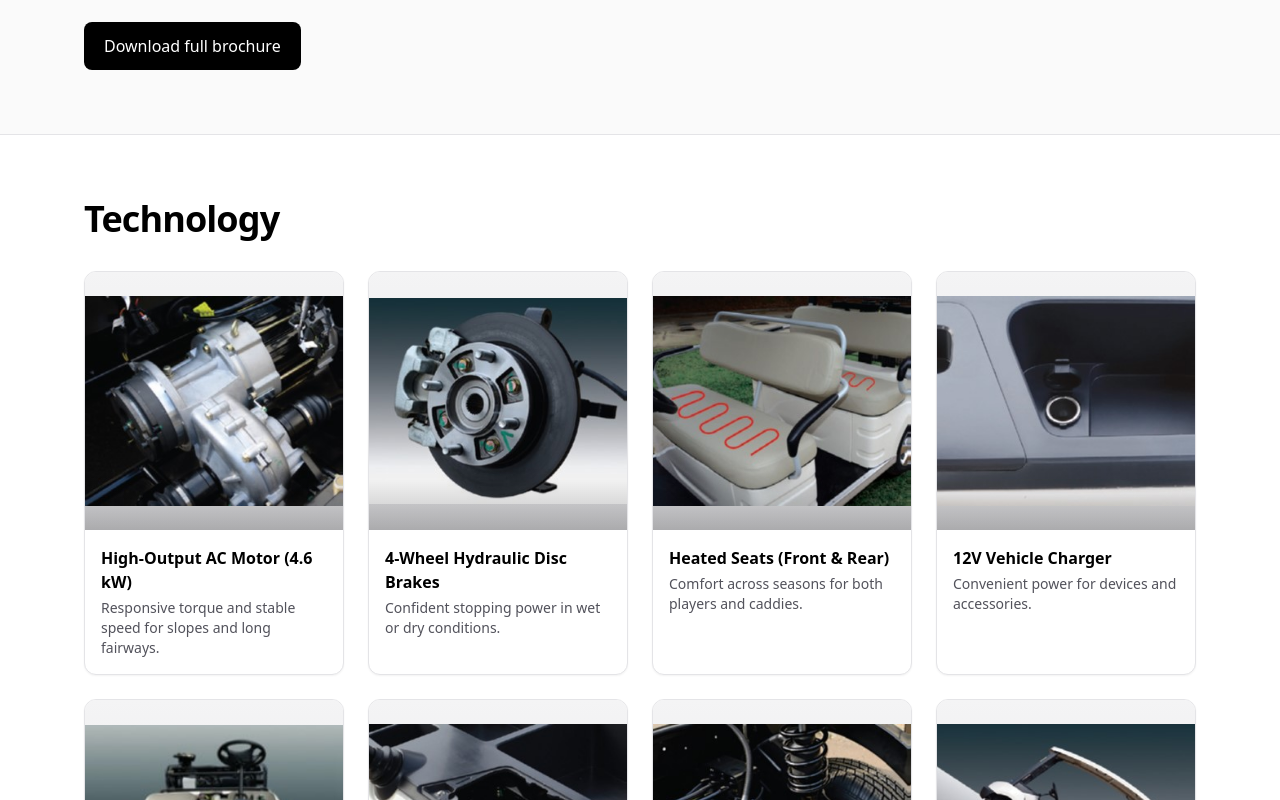
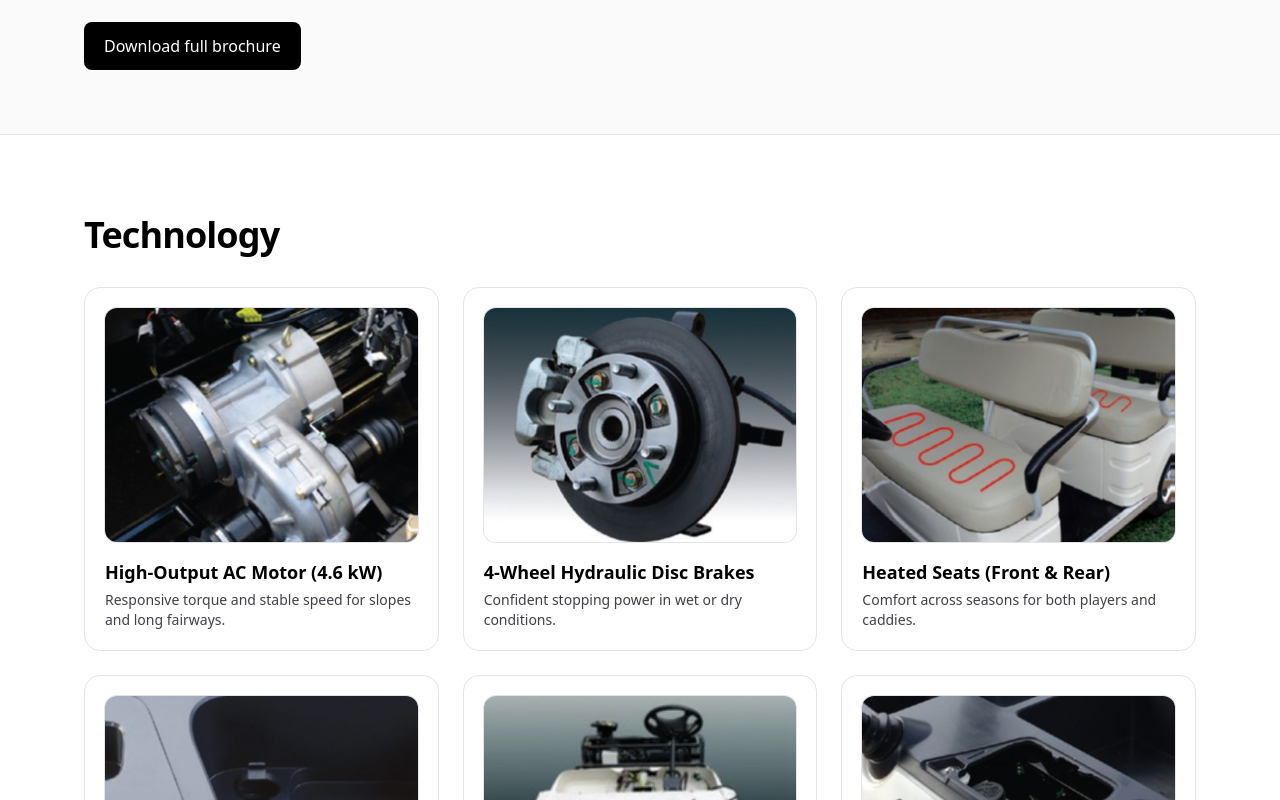
Before and after one commit to Aproglobal/apro-global-site, a React (Vite) app: page / in a window 1280 px wide. Shown: the part 3180-3980 px from the top of the page. Built offline with nearby package versions, Linux system fonts and the light colour scheme.

Commit message:
Update TechSection.tsx

```diff
--- a/src/components/TechSection.tsx
+++ b/src/components/TechSection.tsx
@@ -1,75 +1,150 @@
 // src/components/TechSection.tsx
-import React, { useEffect } from 'react';
-import { trackEvent } from '../services/analytics';
-import { TECH_FEATURES, type TechItem } from '../data/tech_features';
+import React, { useEffect, useRef } from "react";
+import { trackEvent } from "../services/analytics";
+import { TECH_FEATURES, type TechItem } from "../data/tech_features";
 
+/** 외부에서 주입되는 카피(유연한 구조, 모두 optional) */
 type TechCopy = {
-  headline: string;
-  subhead?: string;
+  title?: string;
+  subtitle?: string;
+  bullets?: string[];
 };
 
-type Props = {
-  copy?: TechCopy;
-  /** 필요 시 외부에서 다른 리스트를 주입할 수 있도록 열어둠 */
-  items?: TechItem[];
-};
+/** 내부 카드에서 쓰는 아이템 타입: key → id 매핑 */
+type FeatureItem = TechItem & { id: string };
 
-export default function TechSection({ copy, items: itemsProp }: Props) {
+/** 🔧 key를 id로 매핑하여 타입 오류(‘id’ 누락) 해결 */
+const FEATURES: FeatureItem[] = TECH_FEATURES.map((f) => ({ ...f, id: f.key }));
+
+export default function TechSection({ copy }: { copy?: TechCopy }) {
   useEffect(() => {
-    trackEvent('technology_view');
+    trackEvent("technology_view");
   }, []);
 
-  // 기본은 /data/tech_features.ts 의 리스트 사용
-  const items: TechItem[] = itemsProp ?? TECH_FEATURES;
+  // hover 1회만 트래킹
+  const hoveredRef = useRef<Set<string>>(new Set());
+  const handleHoverOnce = (id: string) => {
+    const seen = hoveredRef.current;
+    if (!seen.has(id)) {
+      seen.add(id);
+      trackEvent("technology_item_hover", { id });
+    }
+  };
+
+  const TitleBlock = () => (
+    <header className="max-w-6xl mx-auto px-5">
+      <h2 className="text-3xl md:text-4xl font-extrabold tracking-tight">
+        {copy?.title ?? "Technology"}
+      </h2>
+      {copy?.subtitle && (
+        <p className="mt-2 text-zinc-700 dark:text-zinc-300">{copy.subtitle}</p>
+      )}
+      {copy?.bullets?.length ? (
+        <ul className="mt-3 list-disc pl-5 text-sm text-zinc-600 dark:text-zinc-400 space-y-1">
+          {copy.bullets.map((b, i) => (
+            <li key={i}>{b}</li>
+          ))}
+        </ul>
+      ) : null}
+    </header>
+  );
+
+  const Card = ({ item }: { item: FeatureItem }) => (
+    <article
+      role="region"
+      aria-labelledby={`tech-${item.id}-title`}
+      tabIndex={0}
+      onMouseEnter={() => handleHoverOnce(item.id)}
+      onFocus={() => handleHoverOnce(item.id)}
+      className="
+        group rounded-2xl border border-zinc-200 dark:border-zinc-800
+        bg-white dark:bg-zinc-950/90
+        overflow-hidden p-4 md:p-5
+        transition-all duration-200
+        hover:shadow-lg hover:-translate-y-0.5
+        focus:outline-none focus-visible:ring-2 focus-visible:ring-black/20 dark:focus-visible:ring-white/20
+      "
+    >
+      {/* 이미지 래퍼: 4:3 비율, 작은 원본도 깔끔하게 보이도록 object-cover + 약한 링 */}
+      <div
+        className="
+          relative rounded-xl overflow-hidden
+          ring-1 ring-zinc-200 dark:ring-zinc-800
+          aspect-[4/3]
+        "
+      >
+        <img
+          src={item.img}
+          alt={item.title}
+          loading="lazy"
+          decoding="async"
+          className="
+            h-full w-full object-cover
+            transition-transform duration-300
+            group-hover:scale-[1.02]
+          "
+        />
+        <div
+          className="
+            pointer-events-none absolute inset-0
+            bg-gradient-to-t from-black/10 to-transparent
+            dark:from-black/20
+            opacity-0 group-hover:opacity-100 transition-opacity
+          "
+        />
+      </div>
+
+      <h3 id={`tech-${item.id}-title`} className="mt-4 text-base md:text-lg font-semibold">
+        {item.title}
+      </h3>
+      {item.desc && (
+        <p className="mt-1 text-sm text-zinc-700 dark:text-zinc-300">{item.desc}</p>
+      )}
+    </article>
+  );
 
   return (
     <section
       id="technology"
-      className="py-16 bg-white text-black border-t border-zinc-200 dark:bg-black dark:text-white dark:border-zinc-800"
+      className="py-20 bg-white text-black border-t border-zinc-200 dark:bg-black dark:text-white dark:border-zinc-800"
     >
-      <div className="max-w-6xl mx-auto px-5">
-        <header className="max-w-3xl">
-          <h2 className="text-3xl md:text-4xl font-extrabold tracking-tight">
-            {copy?.headline ?? 'Technology'}
-          </h2>
-          {copy?.subhead ? (
-            <p className="mt-2 text-zinc-700 dark:text-zinc-300">
-              {copy.subhead}
-            </p>
-          ) : null}
-        </header>
+      <TitleBlock />
 
-        {/* 그리드: 모바일 2열, 데스크탑 4열 */}
-        <div className="mt-8 grid grid-cols-2 md:grid-cols-4 gap-4 md:gap-6">
-          {items.map((it) => (
-            <article
-              key={it.key}
-              className="group rounded-xl border border-zinc-200 dark:border-zinc-800 overflow-hidden bg-white dark:bg-zinc-950/90 shadow-sm hover:shadow-md transition-shadow"
-            >
-              {/* 이미지 래퍼: 1:1 비율, 저해상도 보정용 배경 */}
-              <div className="relative aspect-square bg-gradient-to-b from-zinc-100 to-zinc-200 dark:from-zinc-900 dark:to-zinc-800">
-                <img
-                  src={it.img}
-                  alt={it.title}
-                  className="absolute inset-0 w-full h-full object-cover md:object-contain"
-                  loading="lazy"
-                  decoding="async"
-                />
-                {/* 살짝 그라데이션 오버레이로 텍스트 가독성 향상 */}
-                <div className="pointer-events-none absolute inset-x-0 bottom-0 h-16 bg-gradient-to-t from-black/25 to-transparent dark:from-black/35" />
+      {/* 📱 Mobile: 아코디언 리스트 (이미지 썸네일 + 텍스트) */}
+      <div className="mt-6 md:hidden max-w-6xl mx-auto px-5 space-y-3">
+        {FEATURES.map((f) => (
+          <details
+            key={f.id}
+            className="rounded-2xl border border-zinc-200 dark:border-zinc-800 bg-white dark:bg-zinc-950/90"
+            onToggle={(e) => {
+              if ((e.target as HTMLDetailsElement).open) handleHoverOnce(f.id);
+            }}
+          >
+            <summary className="cursor-pointer list-none p-4 font-semibold flex items-center gap-3">
+              <img
+                src={f.img}
+                alt={f.title}
+                loading="lazy"
+                decoding="async"
+                className="h-14 w-14 object-cover rounded-lg ring-1 ring-zinc-200 dark:ring-zinc-800"
+              />
+              <span className="flex-1">{f.title}</span>
+              <span className="text-zinc-500">▾</span>
+            </summary>
+            {f.desc && (
+              <div className="px-4 pb-4 -mt-2">
+                <p className="text-sm text-zinc-700 dark:text-zinc-300">{f.desc}</p>
               </div>
+            )}
+          </details>
+        ))}
+      </div>
 
-              <div className="p-3 md:p-4">
-                <h3 className="text-sm md:text-base font-semibold leading-snug">
-                  {it.title}
-                </h3>
-                {it.desc ? (
-                  <p className="mt-1 text-xs md:text-sm text-zinc-600 dark:text-zinc-300">
-                    {it.desc}
-                  </p>
-                ) : null}
-              </div>
-            </article>
+      {/* 💻 Desktop: 2~3열 카드 그리드 (Support와 유사한 hover/focus 인터랙션) */}
+      <div className="hidden md:block max-w-6xl mx-auto px-5">
+        <div className="mt-8 grid md:grid-cols-2 lg:grid-cols-3 gap-6">
+          {FEATURES.map((f) => (
+            <Card key={f.id} item={f} />
           ))}
         </div>
       </div>
```
